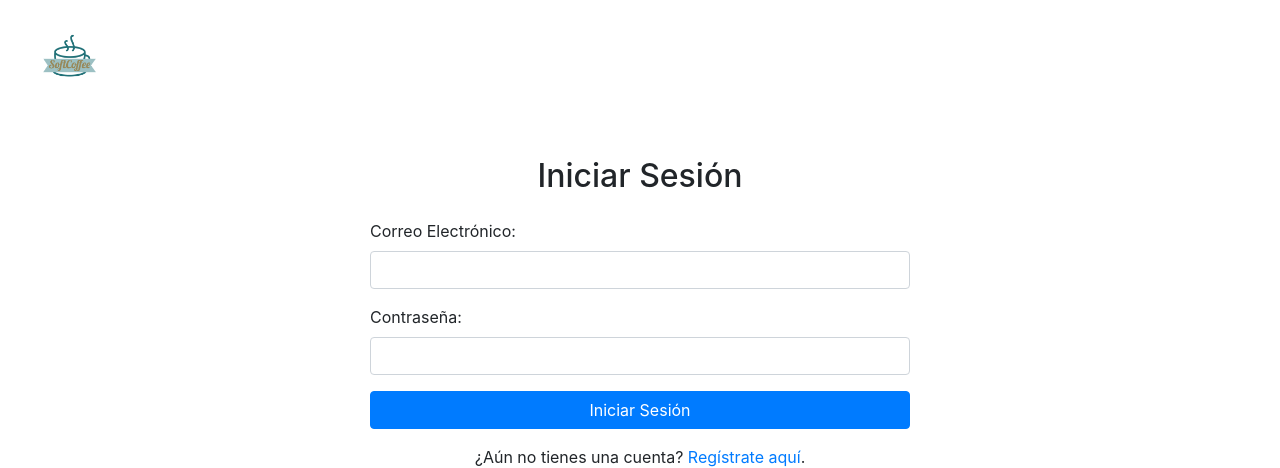
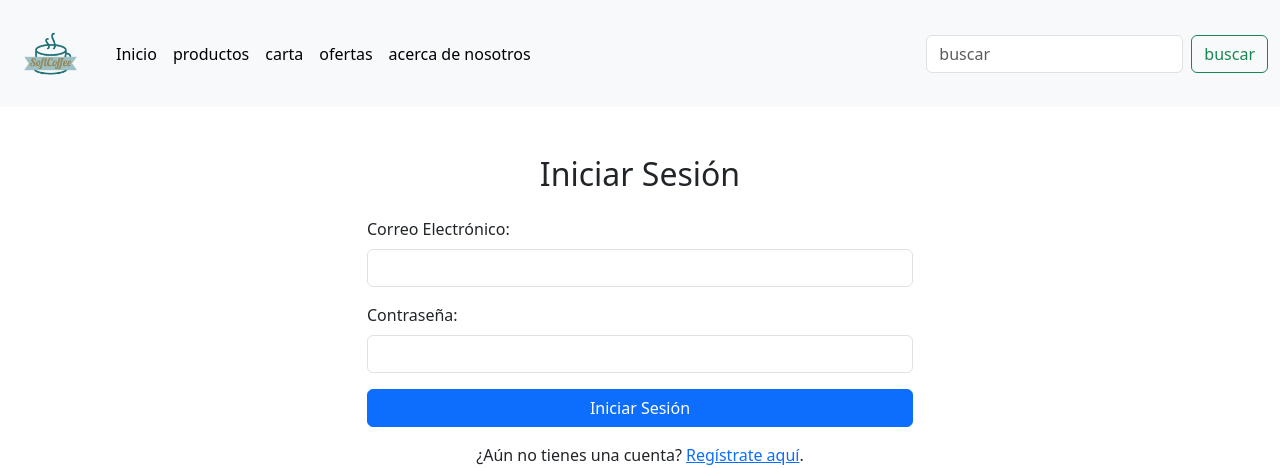
Before and after one commit to LucasOwO/SoftCoffeProject, a Django app: page /login in a window 1280 px wide. Shown: the top 468 px of the page. Run offline with Django 4.2, Linux system fonts and the light colour scheme; some libraries are stand-ins or nearby versions.

Commit message:
Update login.html

```diff
--- a/PaginaWeb/Templates/login.html
+++ b/PaginaWeb/Templates/login.html
@@ -1,32 +1,57 @@
+{% load static %}
 <!DOCTYPE html>
 <html lang="es">
 <head>
     <meta charset="UTF-8">
     <meta name="viewport" content="width=device-width, initial-scale=1.0">
     <title>Iniciar Sesión</title>
-    <!-- Agregar enlaces a los archivos CSS de Bootstrap -->
+
     <link href="https://stackpath.bootstrapcdn.com/bootstrap/4.5.2/css/bootstrap.min.css" rel="stylesheet">
+    <link href="https://cdn.jsdelivr.net/npm/bootstrap@5.3.3/dist/css/bootstrap.min.css" rel="stylesheet" integrity="sha384-QWTKZyjpPEjISv5WaRU9OFeRpok6YctnYmDr5pNlyT2bRjXh0JMhjY6hW+ALEwIH" crossorigin="anonymous">
+
     <style>
         .error-message {
             color: red;
             display: none;
-            text-align: center; /* Alinea los mensajes al centro */
+            text-align: center;
         }
     </style>
 </head>
 <body>
+
     <nav class="navbar navbar-expand-lg bg-body-tertiary" margin="90">
         <div class="container-fluid">
             <a class="navbar-brand" href="#">
                 <img src="static/imagenes/SoftCoffee.png" alt="Logo" width="80" height="80" class="d-inline-block align-text-top">
             </a>
-
+            <button class="navbar-toggler" type="button" data-bs-toggle="collapse" data-bs-target="#navbarNav" aria-controls="navbarNav" aria-expanded="false" aria-label="Toggle navigation">
+                <span class="navbar-toggler-icon"></span>
+            </button>
+            <div class="collapse navbar-collapse" id="navbarNav">
+                <ul class="navbar-nav">
+                    <li class="nav-item">
+                        <a class="nav-link active" aria-current="page" href="lobby">Inicio</a>
+                    </li>
+                    <li class="nav-item">
+                        <a class="nav-link active" aria-current="page" href="Productos">productos</a>
+                    </li>
+                    <li class="nav-item">
+                        <a class="nav-link active" aria-current="page" href="carta">carta</a>
+                    </li>
+                    <li class="nav-item">
+                        <a class="nav-link active" aria-current="page" href="ofertas">ofertas</a>
+                    </li>
+                    <li class="nav-item">
+                        <a class="nav-link active" aria-current="page" href="nosotros">acerca de nosotros</a>
+                    </li>
+                </ul>
+            </div>
+            <form class="d-flex" role="search">
+                <input class="form-control me-2" type="search" placeholder="buscar" aria-label="Search">
+                <button class="btn btn-outline-success" type="submit">buscar</button>
+            </form>
         </div>
     </nav>
-  </body>
-
-
-<body>
 
     <div class="container">
         <div class="row justify-content-center">
@@ -51,11 +76,9 @@
         </div>
     </div>
 
-<!-- Agregar enlaces a los archivos JavaScript de Bootstrap y jQuery -->
     <script src="https://code.jquery.com/jquery-3.6.0.min.js"></script>
     <script src="https://stackpath.bootstrapcdn.com/bootstrap/4.5.2/js/bootstrap.min.js"></script>
     <script src="https://stackpath.bootstrapcdn.com/bootstrap/4.5.2/js/bootstrap.bundle.min.js"></script>
     <script src="static/scripts/validaciones.js"></script>
-
 </body>
 </html>
```
Lines whose indentation alone changed are shown as unchanged.
